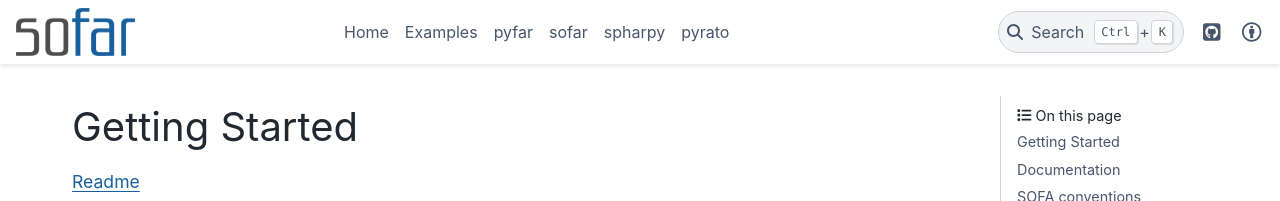
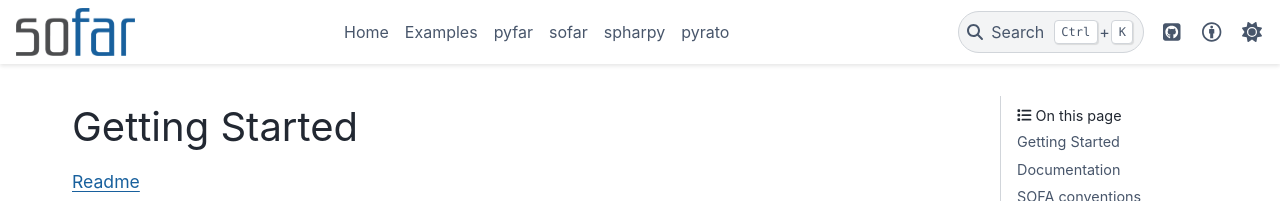
Before and after one commit to pyfar/sofar, a Sphinx documentation site: the page built from docs/index.rst, in a window 1280 px wide. Shown: the top 201 px of the page. Built offline with Sphinx 7.4.7 and the PyData theme 0.15.4, drawn with Linux system fonts in a browser that asks for light colours; formulas are drawn with MathJax 3; the version number is read from the project's files by our own code.

Commit message:
added theme switcher

```diff
--- a/docs/conf.py
+++ b/docs/conf.py
@@ -118,7 +118,7 @@ html_favicon = '_static/favicon.ico'
 
 html_theme_options = {
     "navbar_start": ["navbar-logo"],
-    "navbar_end": ["navbar-icon-links"],
+    "navbar_end": ["navbar-icon-links", "theme-switcher"],
     "navbar_align": "content",
     "icon_links": [
         {
```
